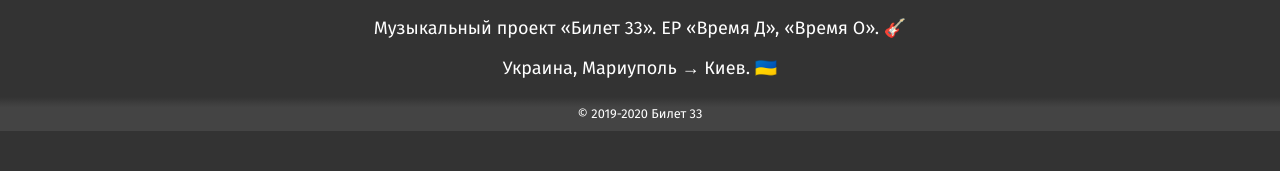
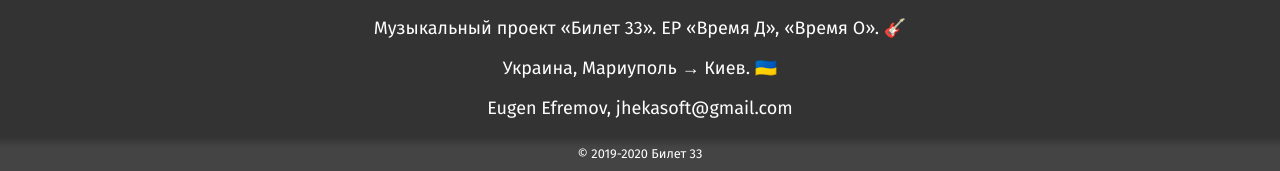
Before and after one commit to jhekasoft/bilet33-2019, a plain HTML site: page index.html in a window 1280 px wide. Shown: the part 790-961 px from the top of the page. Before the commit the page ends 921 px from the top, so only its background shows below. Drawn offline with Linux system fonts and the light colour scheme.

Commit message:
Update index.html
Add contacts for Spotify

```diff
--- a/index.html
+++ b/index.html
@@ -75,6 +75,7 @@ height="0" width="0" style="display:none;visibility:hidden"></iframe></noscript>
       </div>
       <p>Музыкальный проект «Билет 33». EP «Время Д», «Время О». 🎸</p>
       <p>Украина, Мариуполь → Киев. 🇺🇦</p>
+      <p>Eugen Efremov, jhekasoft@gmail.com</p>
     </div>
     <footer class="footer">
       © 2019-2020 Билет 33
```
